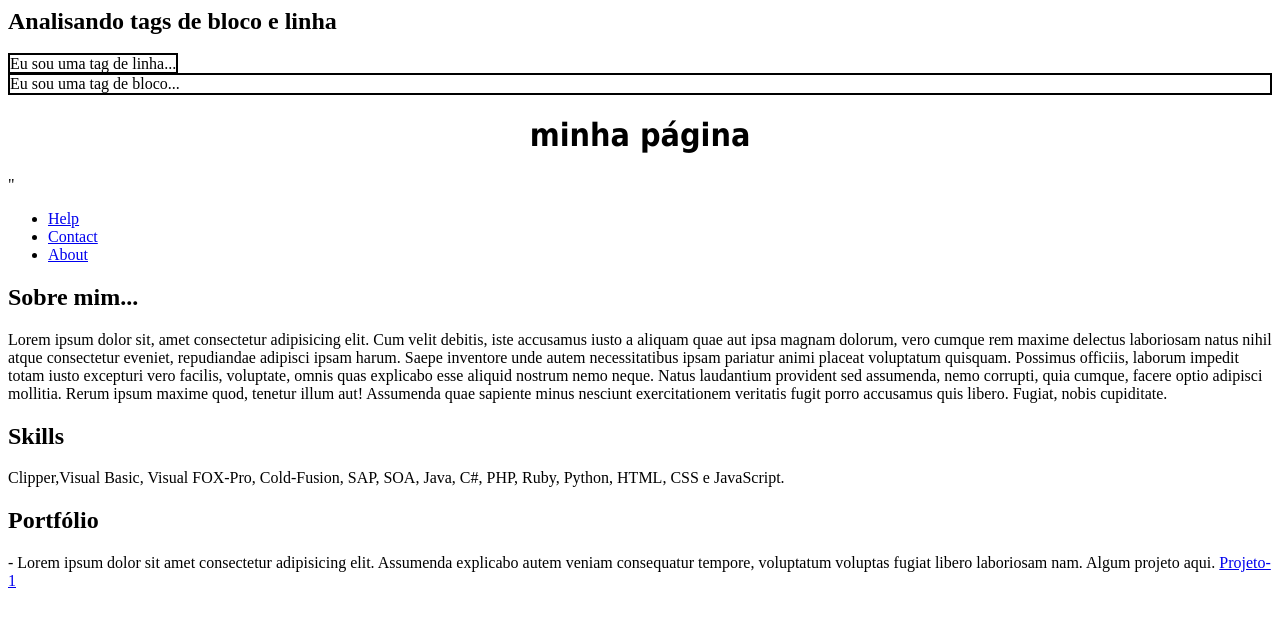
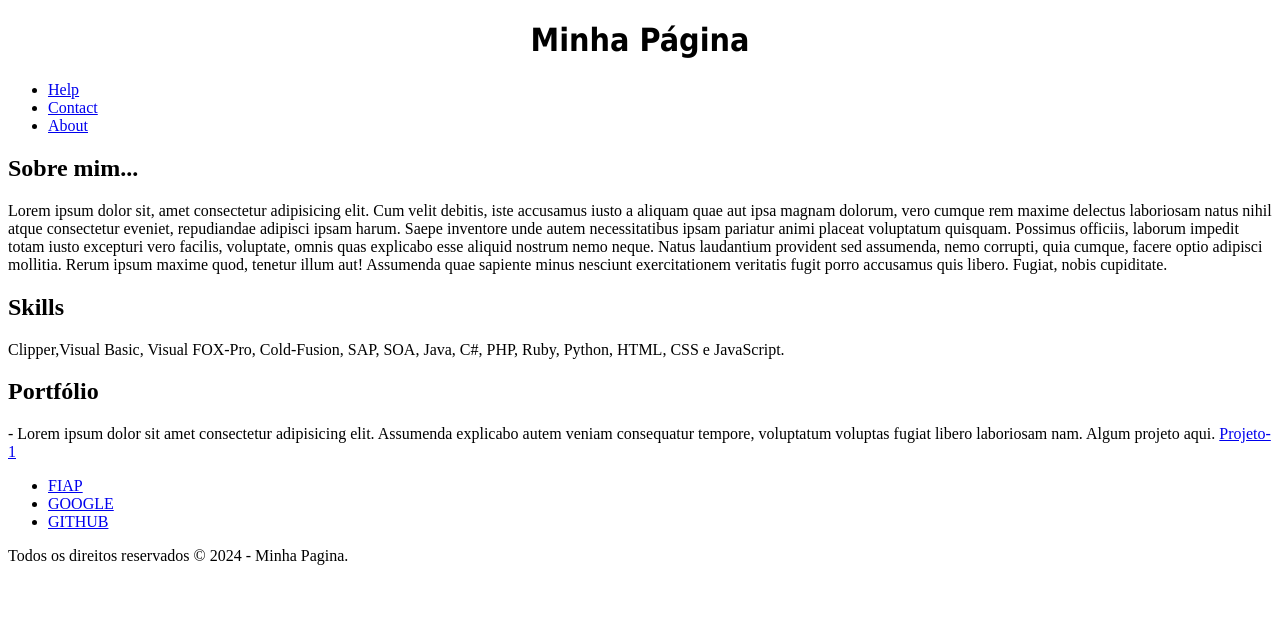
Before and after one commit to GomesMancera/projeto, a plain HTML site: page index.html in a window 1280 px wide. Drawn offline with Linux system fonts and the light colour scheme.

Commit message:
Atualizei alguns comandos que faltava.

```diff
--- a/index.html
+++ b/index.html
@@ -1,52 +1,34 @@
-<!docype html>
-<!-- Isso é um comentário em html-->
+<!-- Este é um comentário em HTML. -->
+<!DOCTYPE HTML><!-- Este é o DTD do HTML5. -->
 <!--
-O doctype é um DTD, document type definition, serve para indentificar a versão do HTML que está sendo carregado...
-O DOCTYPE em questão é do HTML5
+Uma definição de tipo de documento (inglês: document type definition, DTD) é um conjunto de declarações de marcação.
 -->
 
-<html lang= "pt-br">
+<html lang="pt-br">
+	<!-- primeiro filho do html. -->
+	<head>
+		<meta charset="UTF-8"/>
+		<meta name="viewport" content="width:device-width,initial-scale=1.0"/>
+		<title>Página Básica</title>
+	</head>
+	<body>
 
+		<div class="container">
 
+			<header class="cabecalho">
+				<h1 style="text-align: center;font-family:Tahoma, Verdana, sans-serif;">Minha Página</h1>
 
-      <head>
-
-	     <!--O primeiro filho do HTML é o head, ele serve
-		 para acondicionar as as tags responsáveis pelos
-		 metadados. Ou seja, configurações importantes, do
-		 layout, texto e navegação.-->
-	   </head>
-
-	   <h2>Analisando tags de bloco e linha</h2>
-
-	   <span style="border: solid 2px "> Eu sou uma tag de linha...
-        </span>
-
-	   <div style="border: solid 2px"> Eu sou uma tag de bloco... </div>
-
-      <div class="container"
-
-	   <header class = "cabeçalho">
-		<h1 style  = "text-align: center;font-family: tahoma, Verdana, Geneva, Tahoma, sans-serif;"
-		">minha página </h1>"
-
-		<nav class = "menu">
+				<nav class="menu">
 					<ul>
-				<li><a href="./Páginas/help.html">Help</a></li>
-				<li><a href="./Páginas/contact.html">Contact</a></li>
-				<li><a href="./Páginas/about.html">About </a></li>
+						<li><a href="./paginas/help.html">Help</a></li>
+						<li><a href="./paginas/contact.html">Contact</a></li>
+						<li><a href="./paginas/about.html">About</a></li>
 					</ul>
 				</nav>
 
 			</header>
 
-
-
-
-	    </header>
 			<section class="conteudo">
-
-
 				<div>
 					<h2>Sobre mim...</h2>
 					<p>Lorem ipsum dolor sit, amet consectetur adipisicing elit. Cum velit debitis, iste accusamus iusto a aliquam quae aut ipsa magnam dolorum, vero cumque rem maxime delectus laboriosam natus nihil atque consectetur eveniet, repudiandae adipisci ipsam harum. Saepe inventore unde autem necessitatibus ipsam pariatur animi placeat voluptatum quisquam. Possimus officiis, laborum impedit totam iusto excepturi vero facilis, voluptate, omnis quas explicabo esse aliquid nostrum nemo neque. Natus laudantium provident sed assumenda, nemo corrupti, quia cumque, facere optio adipisci mollitia. Rerum ipsum maxime quod, tenetur illum aut! Assumenda quae sapiente minus nesciunt exercitationem veritatis fugit porro accusamus quis libero. Fugiat, nobis cupiditate.</p>
@@ -62,10 +44,22 @@ O DOCTYPE em questão é do HTML5
 					</p>
 				</div>
 				</section>
+			</section>
 
 			<footer class="rodape">
-
+				<nav>
+					<ul>
+						<li> <a href="https://www.fiap.com.br" target="_blank"> FIAP </a></li>
+						<li>  <a href="https://www.google.com.br" target="_self">GOOGLE</a>  </li>
+						<li> <a href="https://github.com" target="_blank">GITHUB</a>  </li>
+					</ul>
+				</nav>
+				<p>
+					Todos os direitos reservados &copy; 2024 - Minha Pagina.
+				</p>
 			</footer>
 
-	</section>
-<html>
+		</div>
+
+	</body>
+</html>
```
Lines whose indentation alone changed are shown as unchanged.
